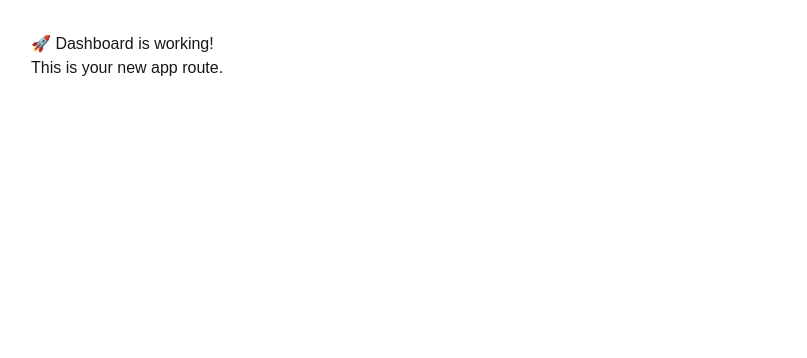
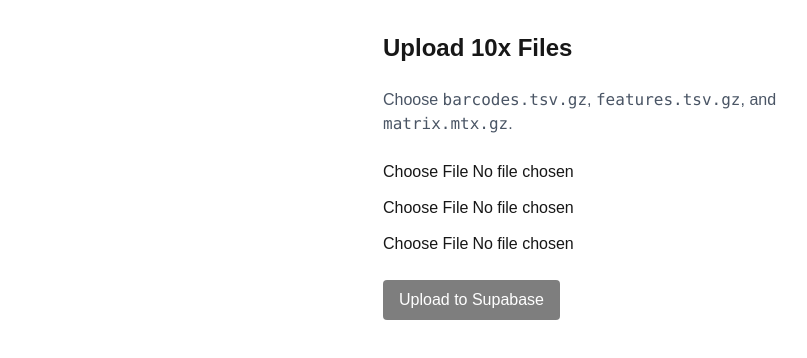
Before and after one commit to coryhenn/quantavo-app, a Next.js app: page /dashboard in a window 1280 px wide. Shown: the top 358 px of the page, without its empty margins (1-808 px from the left). Built offline with nearby package versions, Linux system fonts and the light colour scheme.

Commit message:
Added file upload capabilities

```diff
--- /dev/null
+++ b/src/app/api/upload/route.ts
@@ -0,0 +1,25 @@
+import { NextRequest } from "next/server";
+import { createClient } from "@supabase/supabase-js";
+
+const supabase = createClient(
+  process.env.NEXT_PUBLIC_SUPABASE_URL!,
+  process.env.SUPABASE_SERVICE_ROLE_KEY!
+);
+
+export async function POST(req: NextRequest) {
+  const { userId = "demo", filenames } = await req.json();
+  if (!Array.isArray(filenames) || filenames.length === 0) {
+    return new Response("missing filenames", { status: 400 });
+  }
+
+  const out: { key: string; url: string }[] = [];
+  for (const name of filenames) {
+    const key = `${userId}/${crypto.randomUUID()}-${name}`;
+    const { data, error } =
+      await supabase.storage.from("uploads").createSignedUploadUrl(key);
+    if (error) return new Response(error.message, { status: 500 });
+    out.push({ key, url: data.signedUrl });
+  }
+
+  return Response.json({ paths: out }); // [{key,url}, ...]
+}
--- a/src/app/dashboard/page.tsx
+++ b/src/app/dashboard/page.tsx
@@ -1,8 +1,100 @@
+"use client";
+
+import { useState } from "react";
+
+type SignedPath = { key: string; url: string };
+
 export default function DashboardPage() {
+  const [barcodes, setBarcodes] = useState<File | null>(null);
+  const [features, setFeatures] = useState<File | null>(null);
+  const [matrix, setMatrix] = useState<File | null>(null);
+  const [isUploading, setIsUploading] = useState(false);
+  const [uploadedKeys, setUploadedKeys] = useState<string[] | null>(null);
+  const [error, setError] = useState<string | null>(null);
+
+  async function uploadFiles() {
+    if (!barcodes || !features || !matrix) {
+      setError("Please choose all three files");
+      return;
+    }
+    setError(null);
+    setIsUploading(true);
+    setUploadedKeys(null);
+
+    // 1) Ask the server for three signed PUT URLs
+    const res = await fetch("/api/upload", {
+      method: "POST",
+      headers: { "Content-Type": "application/json" },
+      body: JSON.stringify({
+        userId: "demo",
+        filenames: ["barcodes.tsv.gz", "features.tsv.gz", "matrix.mtx.gz"],
+      }),
+    });
+    if (!res.ok) {
+      setIsUploading(false);
+      setError("Failed to get signed upload URLs");
+      return;
+    }
+    const { paths } = (await res.json()) as { paths: SignedPath[] };
+
+    // Helper to pick the right signed URL by filename
+    const by = (suffix: string) => paths.find((p) => p.key.endsWith(suffix))!;
+
+    // 2) Upload each file directly to Supabase using signed PUT
+    const put = (url: string, file: File) =>
+      fetch(url, { method: "PUT", body: file });
+
+    try {
+      await Promise.all([
+        put(by("barcodes.tsv.gz").url, barcodes),
+        put(by("features.tsv.gz").url, features),
+        put(by("matrix.mtx.gz").url, matrix),
+      ]);
+      setUploadedKeys(paths.map((p) => p.key));
+    } catch (e) {
+      setError("Upload failed. Try again.");
+    } finally {
+      setIsUploading(false);
+    }
+  }
+
   return (
-    <main style={{ padding: "2rem" }}>
-      <h1>🚀 Dashboard is working!</h1>
-      <p>This is your new app route.</p>
+    <main className="max-w-xl mx-auto p-8 space-y-6">
+      <h1 className="text-2xl font-semibold">Upload 10x Files</h1>
+      <p className="text-gray-600">
+        Choose <code>barcodes.tsv.gz</code>, <code>features.tsv.gz</code>, and{" "}
+        <code>matrix.mtx.gz</code>.
+      </p>
+
+      <div className="space-y-3">
+        <input type="file" accept=".gz" onChange={(e) => setBarcodes(e.target.files?.[0] || null)} />
+        <input type="file" accept=".gz" onChange={(e) => setFeatures(e.target.files?.[0] || null)} />
+        <input type="file" accept=".gz" onChange={(e) => setMatrix(e.target.files?.[0] || null)} />
+      </div>
+
+      <button
+        onClick={uploadFiles}
+        disabled={!barcodes || !features || !matrix || isUploading}
+        className="rounded bg-black text-white px-4 py-2 disabled:opacity-50"
+      >
+        {isUploading ? "Uploading…" : "Upload to Supabase"}
+      </button>
+
+      {error && <div className="text-red-600">{error}</div>}
+
+      {uploadedKeys && (
+        <div className="rounded border p-3">
+          <div className="font-medium mb-2">Uploaded objects:</div>
+          <ul className="list-disc pl-6">
+            {uploadedKeys.map((k) => (
+              <li key={k}><code>{k}</code></li>
+            ))}
+          </ul>
+          <p className="text-sm text-gray-500 mt-2">
+            You can verify these in Supabase → Storage → <b>uploads</b>.
+          </p>
+        </div>
+      )}
     </main>
-  )
+  );
 }
--- a/src/app/page.tsx
+++ b/src/app/page.tsx
@@ -1,78 +1,98 @@
 "use client";
 
-import { useEffect, useState } from "react";
+import { useState } from "react";
 
-type RunStatus = "PENDING" | "RUNNING" | "SUCCEEDED" | "FAILED";
+type SignedPath = { key: string; url: string };
 
 export default function DashboardPage() {
-  const [runId, setRunId] = useState<string | null>(null);
-  const [status, setStatus] = useState<RunStatus | null>(null);
-  const [message, setMessage] = useState<string | null>(null);
-  const [artifacts, setArtifacts] = useState<{ umapPngPath?: string | null; markersCsv?: string | null; reportPdfPath?: string | null; } | null>(null);
-  const [isStarting, setIsStarting] = useState(false);
+  const [barcodes, setBarcodes] = useState<File | null>(null);
+  const [features, setFeatures] = useState<File | null>(null);
+  const [matrix, setMatrix] = useState<File | null>(null);
+  const [isUploading, setIsUploading] = useState(false);
+  const [uploadedKeys, setUploadedKeys] = useState<string[] | null>(null);
+  const [error, setError] = useState<string | null>(null);
 
-  async function startFakeRun() {
-    setIsStarting(true);
-    setStatus(null);
-    setArtifacts(null);
+  async function uploadFiles() {
+    if (!barcodes || !features || !matrix) {
+      setError("Please choose all three files");
+      return;
+    }
+    setError(null);
+    setIsUploading(true);
+    setUploadedKeys(null);
+
+    // 1) Ask the server for three signed PUT URLs
+    const res = await fetch("/api/upload", {
+      method: "POST",
+      headers: { "Content-Type": "application/json" },
+      body: JSON.stringify({
+        userId: "demo",
+        filenames: ["barcodes.tsv.gz", "features.tsv.gz", "matrix.mtx.gz"],
+      }),
+    });
+    if (!res.ok) {
+      setIsUploading(false);
+      setError("Failed to get signed upload URLs");
+      return;
+    }
+    const { paths } = (await res.json()) as { paths: SignedPath[] };
+
+    // Helper to pick the right signed URL by filename
+    const by = (suffix: string) => paths.find((p) => p.key.endsWith(suffix))!;
+
+    // 2) Upload each file directly to Supabase using signed PUT
+    const put = (url: string, file: File) =>
+      fetch(url, { method: "PUT", body: file });
+
     try {
-      const res = await fetch("/api/run", { method: "POST" });
-      const j = await res.json();
-      setRunId(j.id);
+      await Promise.all([
+        put(by("barcodes.tsv.gz").url, barcodes),
+        put(by("features.tsv.gz").url, features),
+        put(by("matrix.mtx.gz").url, matrix),
+      ]);
+      setUploadedKeys(paths.map((p) => p.key));
+    } catch (e) {
+      setError("Upload failed. Try again.");
     } finally {
-      setIsStarting(false);
+      setIsUploading(false);
     }
   }
 
-  useEffect(() => {
-    if (!runId) return;
-    const t = setInterval(async () => {
-      const r = await fetch(`/api/status?id=${runId}`);
-      if (!r.ok) return;
-      const j = await r.json();
-      setStatus(j.status);
-      setMessage(j.message);
-      setArtifacts({ umapPngPath: j.umapPngPath, markersCsv: j.markersCsv, reportPdfPath: j.reportPdfPath });
-      if (j.status === "SUCCEEDED" || j.status === "FAILED") clearInterval(t);
-    }, 1000);
-    return () => clearInterval(t);
-  }, [runId]);
+  return (
+    <main className="max-w-xl mx-auto p-8 space-y-6">
+      <h1 className="text-2xl font-semibold">Upload 10x Files</h1>
+      <p className="text-gray-600">
+        Choose <code>barcodes.tsv.gz</code>, <code>features.tsv.gz</code>, and{" "}
+        <code>matrix.mtx.gz</code>.
+      </p>
 
-  return (
-    <main className="max-w-2xl mx-auto p-8 space-y-6">
-      <h1 className="text-3xl font-bold">Dashboard</h1>
-      <p className="text-gray-500">Click “Start Run” to simulate a cloud job and poll for status.</p>
+      <div className="space-y-3">
+        <input type="file" accept=".gz" onChange={(e) => setBarcodes(e.target.files?.[0] || null)} />
+        <input type="file" accept=".gz" onChange={(e) => setFeatures(e.target.files?.[0] || null)} />
+        <input type="file" accept=".gz" onChange={(e) => setMatrix(e.target.files?.[0] || null)} />
+      </div>
 
       <button
-        onClick={startFakeRun}
-        disabled={isStarting}
-        className="rounded-lg bg-black text-white px-4 py-2 disabled:opacity-50"
+        onClick={uploadFiles}
+        disabled={!barcodes || !features || !matrix || isUploading}
+        className="rounded bg-black text-white px-4 py-2 disabled:opacity-50"
       >
-        {isStarting ? "Starting…" : "Start Run"}
+        {isUploading ? "Uploading…" : "Upload to Supabase"}
       </button>
 
-      {runId && (
-        <div className="rounded-lg border p-4 space-y-2">
-          <div className="text-sm text-gray-500">Run ID: {runId}</div>
-          <div className="font-medium">Status: {status ?? "…"}</div>
-          {message && <div className="text-gray-600">{message}</div>}
+      {error && <div className="text-red-600">{error}</div>}
 
-          {artifacts?.umapPngPath && (
-            <div className="pt-2">
-              <div className="text-sm text-gray-500 mb-2">UMAP (placeholder):</div>
-              {/* Using /next.svg as placeholder image for now */}
-              <img src={artifacts.umapPngPath} alt="UMAP" className="border rounded-lg max-w-full" />
-            </div>
-          )}
-
-          <div className="flex gap-4 pt-2">
-            {artifacts?.markersCsv && (
-              <a className="underline" href={artifacts.markersCsv}>Download markers CSV</a>
-            )}
-            {artifacts?.reportPdfPath && (
-              <a className="underline" href={artifacts.reportPdfPath}>Download PDF</a>
-            )}
-          </div>
+      {uploadedKeys && (
+        <div className="rounded border p-3">
+          <div className="font-medium mb-2">Uploaded objects:</div>
+          <ul className="list-disc pl-6">
+            {uploadedKeys.map((k) => (
+              <li key={k}><code>{k}</code></li>
+            ))}
+          </ul>
+          <p className="text-sm text-gray-500 mt-2">
+            You can verify these in Supabase → Storage → <b>uploads</b>.
+          </p>
         </div>
       )}
     </main>
```
Also changed, not shown: package.json (+7 -6 lines), 1 other file (tests, documents, lock files or other folders).
